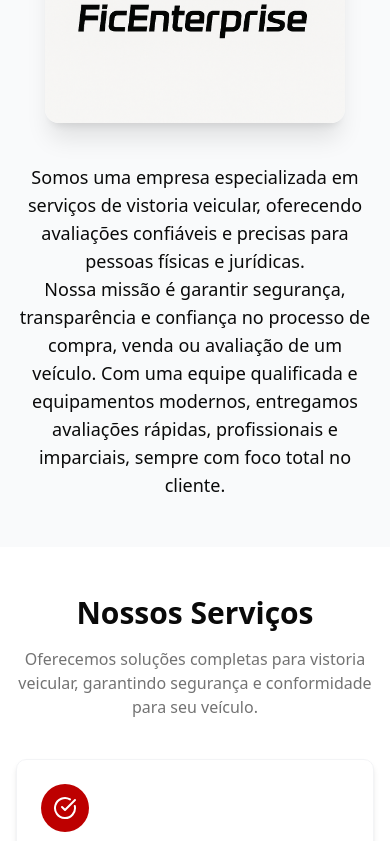
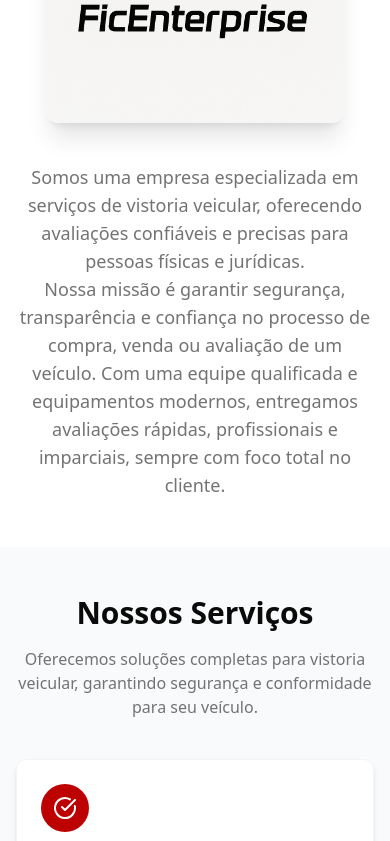
Before and after one commit to MaxwellMSilva/lp_vistoria, a Next.js app: page / in a window 390 px wide. Shown: the part 1156-1997 px from the top of the page. Built offline with nearby package versions, Linux system fonts and the light colour scheme.

Commit message:
correção de cores do backgroun das sections, e imagens de dowloads do app

```diff
--- a/src/components/main/about.tsx
+++ b/src/components/main/about.tsx
@@ -4,7 +4,7 @@
 
 export default function About() {
   return (
-    <section id="sobre" className="py-12 md:py-16 bg-gray-50">
+    <section id="sobre" className="py-12 md:py-16">
       <div className="container px-4 mx-auto max-w-6xl" data-aos="fade-up">
         <div className="flex-1 order-2 md:order-1 text-center">
         <h2 className="text-3xl md:text-4xl font-bold mb-4">Sobre a FicEnterprise</h2>
@@ -17,10 +17,10 @@
             />
         </div>
         <div className="text-center mt-10">
-            <p className="text-shadow-muted-foreground text-lg max-w-[700px] mx-auto">
+            <p className="text-lg md:text-xl text-muted-foreground max-w-[700px] mx-auto">
                 Somos uma empresa especializada em serviços de vistoria veicular, oferecendo avaliações confiáveis e precisas para pessoas físicas e jurídicas.
             </p>
-            <p className="text-shadow-muted-foreground text-lg max-w-[700px] mx-auto">
+            <p className="text-lg md:text-xl text-muted-foreground max-w-[700px] mx-auto">
                 Nossa missão é garantir segurança, transparência e confiança no processo de compra, venda ou avaliação de um veículo.
                 Com uma equipe qualificada e equipamentos modernos, entregamos avaliações rápidas, profissionais e imparciais, sempre com foco total no cliente.
             </p>
--- a/src/components/main/app.tsx
+++ b/src/components/main/app.tsx
@@ -3,10 +3,12 @@
 import { CheckCircle } from "lucide-react"
 
 import imgAppCarTablet from "../../../public/ChatGPT Image 17 de abr. de 2025, 09_46_25.png"
+import imgPlayStore from "../../../public/disponivel-google-play-badge-1.png"
+import imgAppStore from "../../../public/disponivel-na-app-store-botao-1.png"
 
 export default function App() {
   return (
-    <section id="aplicativo" className="py-12 md:py-16 bg-gray-50">
+    <section id="aplicativo" className="py-12 md:py-16">
       <div className="container px-4 mx-auto max-w-6xl">
         <div className="flex flex-col md:flex-row items-center gap-8 md:gap-12">
           <div className="flex-1 order-2 md:order-1" data-aos="fade-right">
@@ -44,16 +46,16 @@
             <div className="flex flex-col sm:flex-row gap-4 justify-center md:justify-start pt-4">
               <Link href="https://play.google.com" target="_blank" rel="noopener noreferrer">
                 <Image
-                  src="/google-play-store-badge-generic.png"
+                  src={imgPlayStore}
                   width={180}
                   height={60}
-                  alt="Google Play"
+                  alt="Google Play Store"
                   className="h-[60px] w-auto"
                 />
               </Link>
               <Link href="https://apps.apple.com" target="_blank" rel="noopener noreferrer">
                 <Image
-                  src={"/app-store-badges.png"}
+                  src={imgAppStore}
                   width={180}
                   height={60}
                   alt="App Store"
--- a/src/components/main/contact.tsx
+++ b/src/components/main/contact.tsx
@@ -5,7 +5,7 @@
 
 export default function Contact() {
   return (
-    <section id="contato" className="py-12 md:py-16">
+    <section id="contato" className="py-12 md:py-16 bg-gray-50">
       <div className="container px-4 mx-auto max-w-6xl" data-aos="fade-up">
         <div className="text-center mb-10">
           <h2 className="text-3xl md:text-4xl font-bold mb-4">Entre em Contato</h2>
--- a/src/components/main/services.tsx
+++ b/src/components/main/services.tsx
@@ -2,7 +2,7 @@
 
 export default function Services() {
   return (
-    <section id="servicos" className="py-12 md:py-16">
+    <section id="servicos" className="py-12 md:py-16 bg-gray-50">
       <div className="container px-4 mx-auto max-w-6xl" data-aos="fade-up">
         <div className="text-center mb-10">
           <h2 className="text-3xl md:text-4xl font-bold mb-4">Nossos Serviços</h2>
```
Also changed, not shown: public/disponivel-google-play-badge-1.png (added), public/disponivel-na-app-store-botao-1.png (added).
